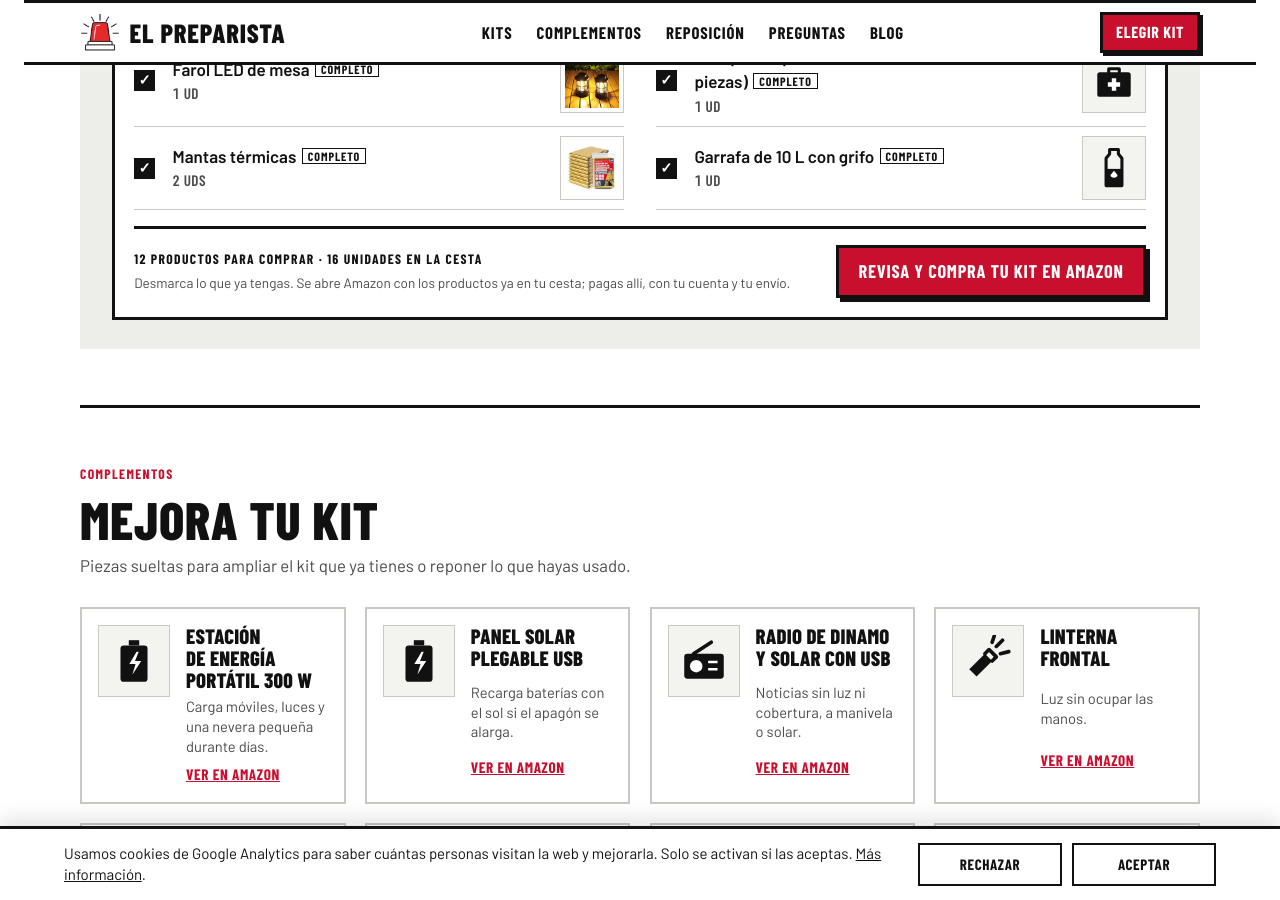
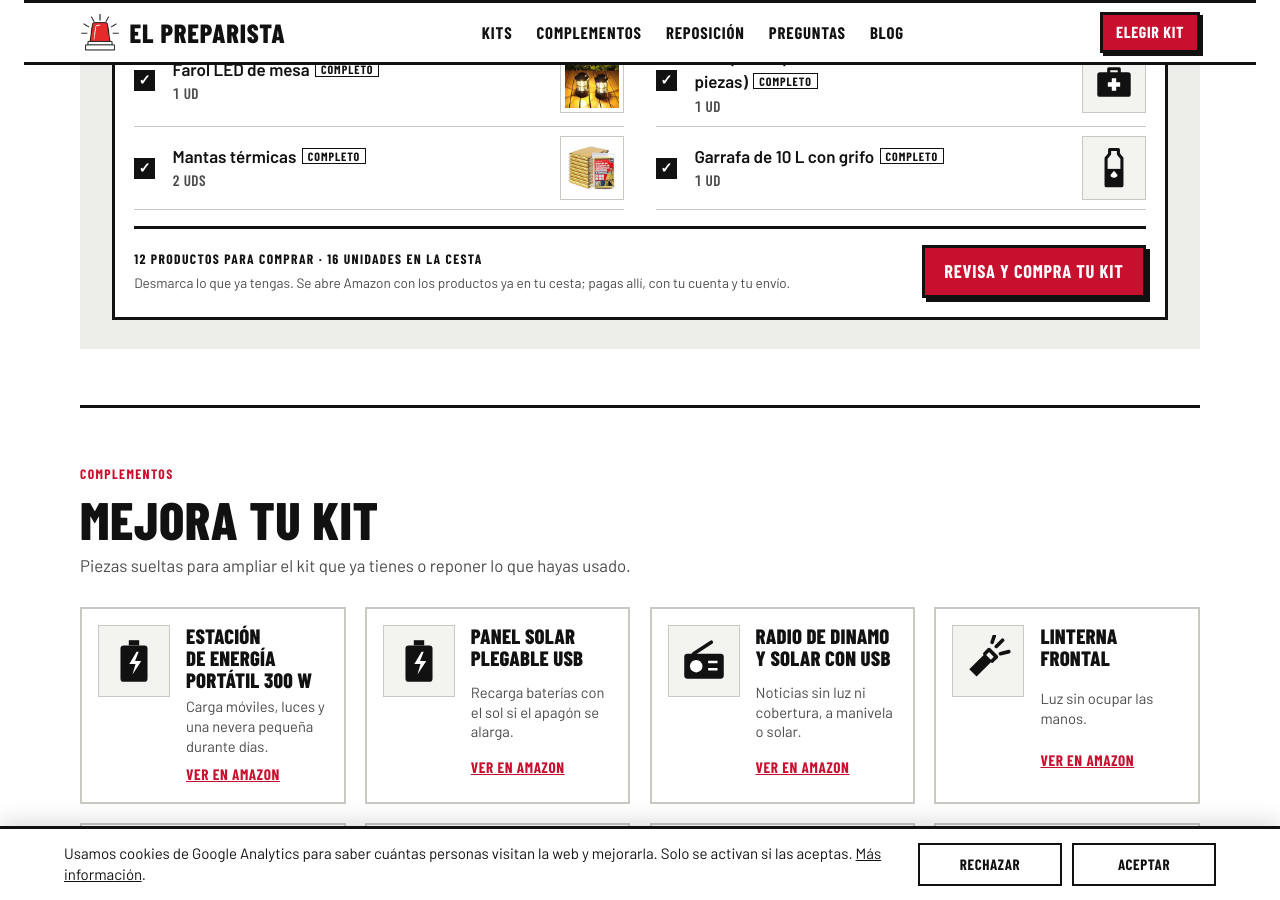
Before and after one commit to lucilayun-ux/elpreparista, a Jekyll site: the page index.html, which Jekyll copies as it is, in a window 1280 px wide and 900 px high, scrolled down 2281 px. Built offline with Jekyll 4.4.1, drawn with Linux system fonts in a browser that asks for light colours.

Commit message:
Botón de compra: «Revisa y compra tu kit»
Co-Authored-By: Claude Opus 5.5 <noreply@anthropic.com>
Claude-Session: https://claude.ai/code/session_01V7PVvrC8Dt7YxBNA65S9m6

```diff
--- a/index.html
+++ b/index.html
@@ -337,7 +337,7 @@ footer .wrap { display: grid; gap: .6rem; }
             <span class="cap" id="rCount"></span>
             <span class="fine">Desmarca lo que ya tengas. Se abre Amazon con los productos ya en tu cesta; pagas allí, con tu cuenta y tu envío.</span>
           </div>
-          <a class="btn red" id="sendAll" href="#" target="_blank" rel="noopener sponsored">Revisa y compra tu kit en Amazon</a>
+          <a class="btn red" id="sendAll" href="#" target="_blank" rel="noopener sponsored">Revisa y compra tu kit</a>
         </div>
       </div>
     </div>
@@ -791,7 +791,7 @@ function render() {
     send.setAttribute("aria-disabled", "true"); send.textContent = "No has elegido ningún producto";
   } else if (toBuy.some(l => l.asin)) {
     // Los productos sin ASIN (p. ej. fundas de nieve, que van por medida) se eligen aparte con su miniatura.
-    send.removeAttribute("aria-disabled"); send.href = cartUrl(toBuy.filter(l => l.asin)); send.textContent = toBuy.length === buyable.length ? "Revisa y compra tu kit en Amazon" : `Revisa y compra tu kit en Amazon (${toBuy.length} productos)`;
+    send.removeAttribute("aria-disabled"); send.href = cartUrl(toBuy.filter(l => l.asin)); send.textContent = toBuy.length === buyable.length ? "Revisa y compra tu kit" : `Revisa y compra tu kit (${toBuy.length} productos)`;
   } else {
     send.removeAttribute("aria-disabled"); send.href = productUrl(toBuy[0]); send.textContent = "Empezar la compra en Amazon";
   }
```
Also changed, not shown: analytics/README.md (+1 -1 lines).
